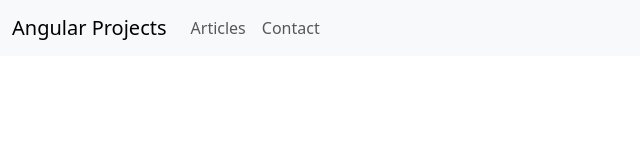
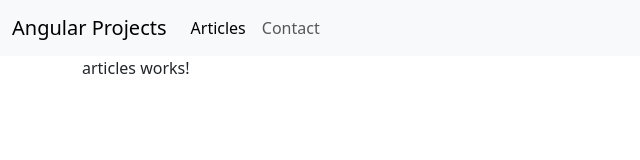
Before and after one commit to ricardo-roguez/angular-17-issue-tracking, an Angular app in the folder Chapter02/: page /articles in a window 1280 px wide. Before the commit this address led to /. Shown: the top 160 px of the page, without its empty margins (0-640 px from the left). Built offline with nearby package versions, Linux system fonts and the light colour scheme.

Commit message:
feat: add article component and redirections

```diff
--- a/Chapter02/src/app/app.routes.ts
+++ b/Chapter02/src/app/app.routes.ts
@@ -2,5 +2,12 @@ import { Routes } from '@angular/router';
 import { ContactComponent } from './features/contact/contact.component';
 
 export const routes: Routes = [
-  { path: 'contact', component: ContactComponent }
+  { path: 'contact', component: ContactComponent },
+  {
+    path: 'articles',
+    loadChildren: () =>
+      import('./features/articles/routes').then((mod) => mod.ARTICLES_ROUTES),
+  },
+  { path: '', pathMatch: 'full', redirectTo: 'articles' },
+  { path: '**', redirectTo: 'articles' },
 ];
--- a/Chapter02/src/app/core/header/header.component.html
+++ b/Chapter02/src/app/core/header/header.component.html
@@ -3,7 +3,11 @@
     <a class="navbar-brand">Angular Projects</a>
     <ul class="navbar-nav me-auto">
       <li class="nav-item">
-        <a class="nav-link">Articles</a>
+        <a routerLink="articles"
+           routerLinkActive="active"
+           class="nav-link">
+          Articles
+        </a>
       </li>
       <li class="nav-item">
         <a routerLink="/contact"
--- /dev/null
+++ b/Chapter02/src/app/features/articles/articles.component.html
@@ -0,0 +1 @@
+<p>articles works!</p>
--- /dev/null
+++ b/Chapter02/src/app/features/articles/routes.ts
@@ -0,0 +1,6 @@
+import { Route } from "@angular/router";
+import { ArticlesComponent } from "./articles.component";
+
+export const ARTICLES_ROUTES: Route[] = [
+  { path: '', component: ArticlesComponent }
+]
```
Also changed, not shown: Chapter02/src/app/features/articles/articles.component.ts (added, +12 -0 lines), Chapter02/src/app/features/articles/articles.component.scss (added), 1 other file (tests, documents, lock files or other folders).
